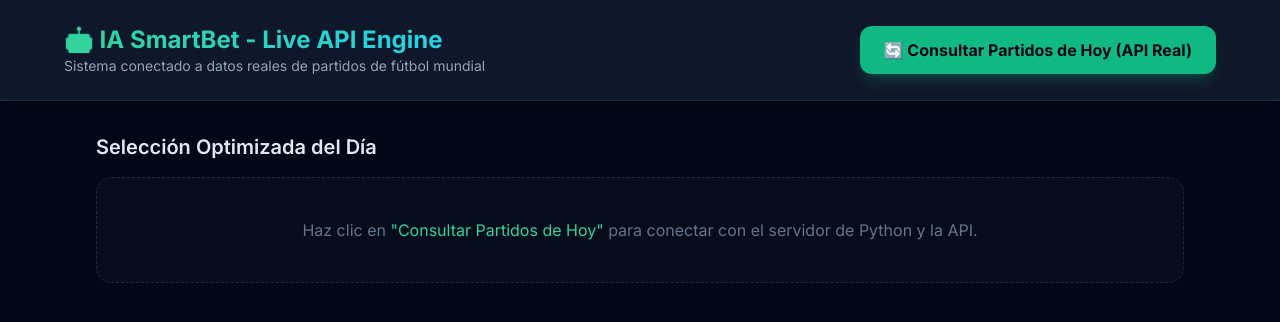
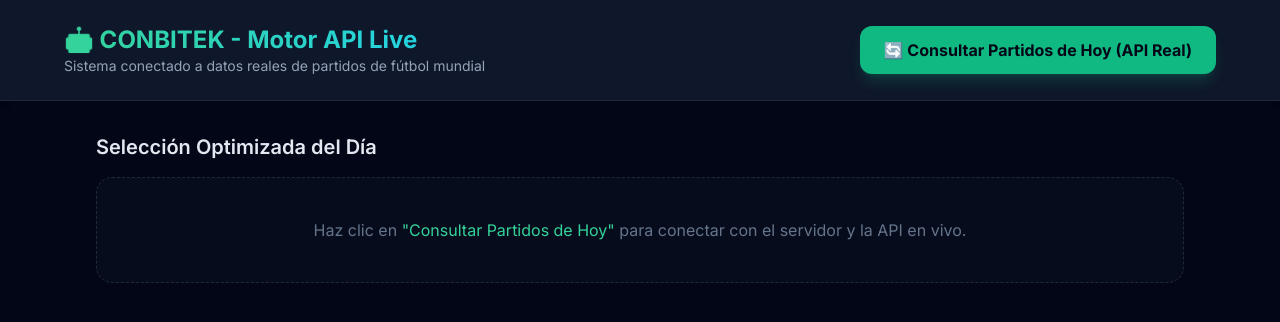
Before and after one commit to scaipgm/CONBITEK, a Flask app: page / in a window 1280 px wide. Shown: the top 322 px of the page. Run offline with Flask 3, Linux system fonts and the light colour scheme; some libraries are stand-ins or nearby versions.

Commit message:
Update index.html

```diff
--- a/templates/index.html
+++ b/templates/index.html
@@ -3,7 +3,7 @@
 <head>
     <meta charset="UTF-8">
     <meta name="viewport" content="width=device-width, initial-scale=1.0">
-    <title>IA SmartBet - Motor Real de Partidos</title>
+    <title>CONBITEK - IA SmartBet Real Time</title>
     <script src="https://cdn.tailwindcss.com"></script>
     <link href="https://fonts.googleapis.com/css2?family=Inter:wght@300;400;600;700&display=swap" rel="stylesheet">
     <style> body { font-family: 'Inter', sans-serif; } </style>
@@ -14,7 +14,7 @@
         <div class="max-w-6xl mx-auto flex flex-col md:flex-row justify-between items-center gap-4">
             <div>
                 <h1 class="text-2xl font-bold bg-gradient-to-r from-emerald-400 to-cyan-400 bg-clip-text text-transparent">
-                    🤖 IA SmartBet - Live API Engine
+                    🤖 CONBITEK - Motor API Live
                 </h1>
                 <p class="text-slate-400 text-sm">Sistema conectado a datos reales de partidos de fútbol mundial</p>
             </div>
@@ -29,7 +29,7 @@
             <h2 class="text-xl font-semibold mb-4 text-slate-200">Selección Optimizada del Día</h2>
             <div id="resultadoContainer" class="space-y-4">
                 <div class="bg-slate-900/40 border border-dashed border-slate-800 rounded-2xl p-10 text-center text-slate-500">
-                    Haz clic en <span class="text-emerald-400 font-medium">"Consultar Partidos de Hoy"</span> para conectar con el servidor de Python y la API.
+                    Haz clic en <span class="text-emerald-400 font-medium">"Consultar Partidos de Hoy"</span> para conectar con el servidor y la API en vivo.
                 </div>
             </div>
         </section>
@@ -41,7 +41,8 @@
             contenedor.innerHTML = `<div class="text-center py-10 text-emerald-400 animate-pulse">Conectando con la API de fútbol y procesando variables contextuales...</div>`;
 
             try {
-                const response = await fetch('http://127.0.0.1:5000/api/analizar-partidos');
+                // Se conecta de forma dinámica a la ruta relativa de tu propio servidor desplegado
+                const response = await fetch('/api/analizar-partidos');
                 const data = await response.json();
 
                 if (data.status === "error") {
@@ -50,7 +51,7 @@
                 }
 
                 if (data.combinadas.length === 0) {
-                    contenedor.innerHTML = `<div class="bg-slate-900 p-6 rounded-xl text-center text-slate-400">No hay partidos suficientes hoy que superen el filtro de eficiencia del 80%.</div>`;
+                    contenedor.innerHTML = `<div class="bg-slate-900 p-6 rounded-xl text-center text-slate-400">No hay partidos suficientes hoy registrados en la API gratuita.</div>`;
                     return;
                 }
 
@@ -78,7 +79,7 @@
                 contenedor.innerHTML = htmlContent;
 
             } catch (err) {
-                contenedor.innerHTML = `<div class="bg-red-950/40 border border-red-500/30 p-6 rounded-xl text-red-300 text-center">❌ No se pudo conectar con el servidor backend de Python. Asegúrate de ejecutar 'python app.py'.</div>`;
+                contenedor.innerHTML = `<div class="bg-red-950/40 border border-red-500/30 p-6 rounded-xl text-red-300 text-center">❌ No se pudo conectar con el servidor backend. Intenta nuevamente en unos segundos.</div>`;
             }
         }
     </script>
```
